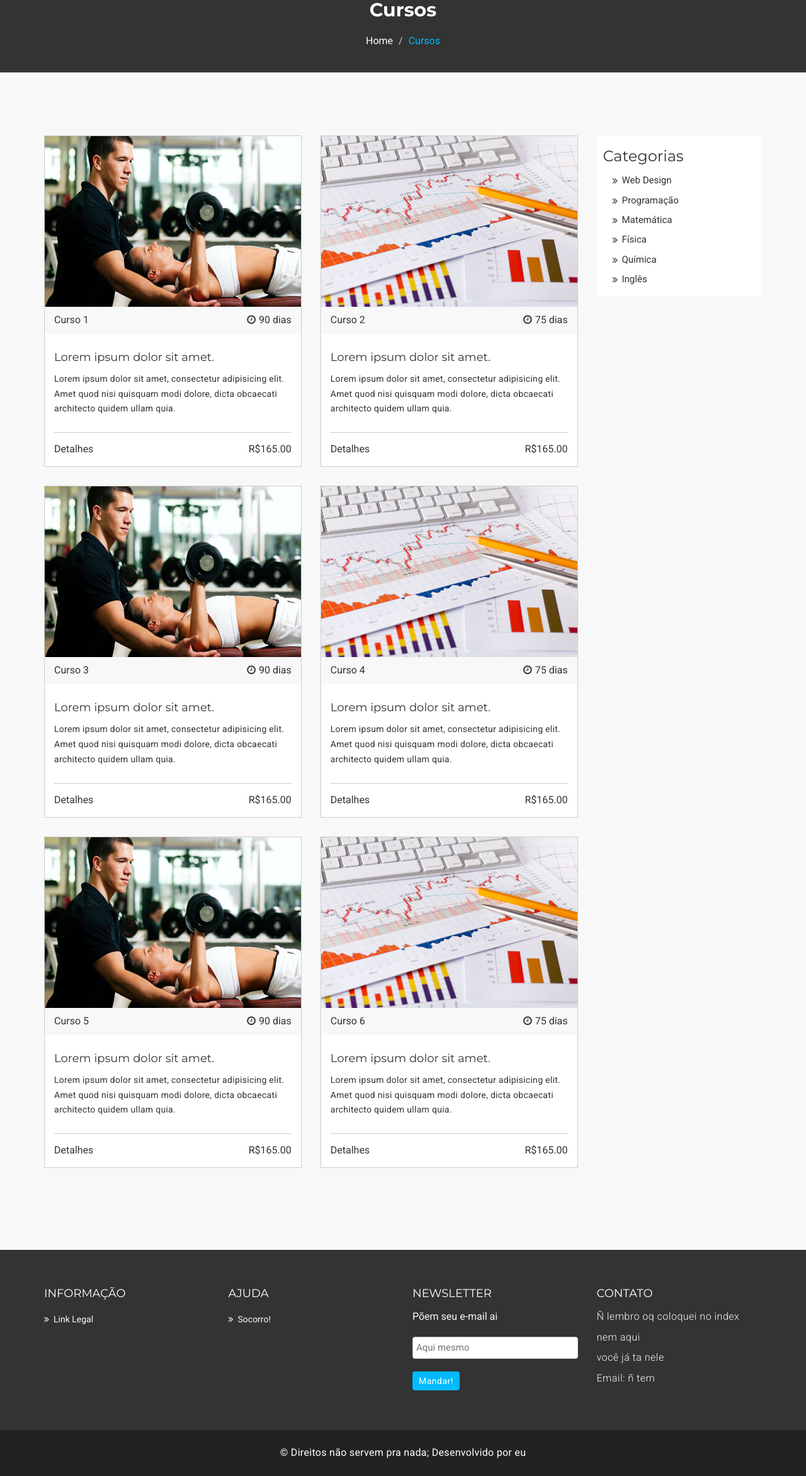
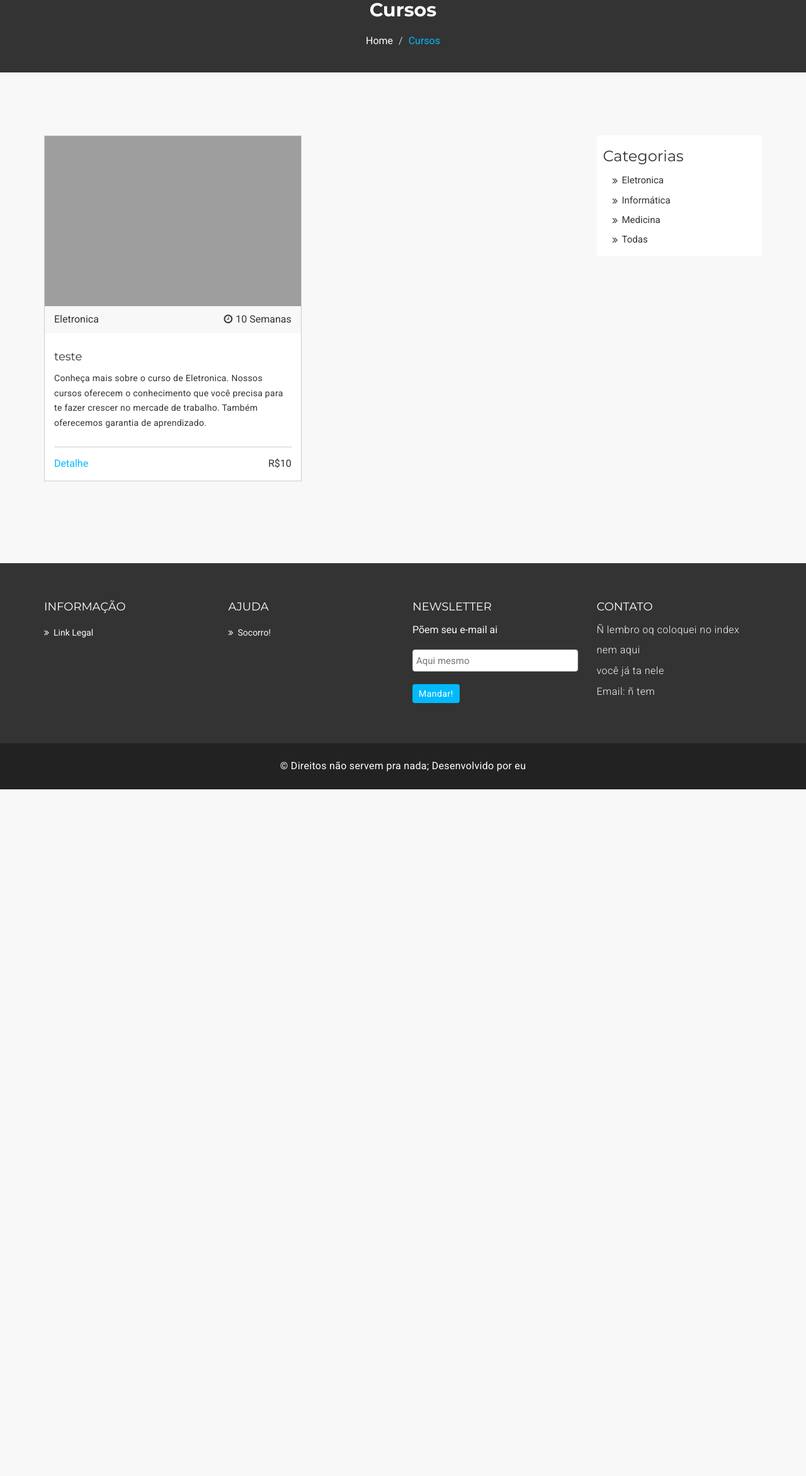
Before and after one commit to vini4842/ProjetoPHP, a PHP site: page /course.php?filtro&id=1 in a window 1280 px wide. Shown: the part 150-2493 px from the top of the page at 63% size. After the commit the page ends 1403 px from the top, so only its background shows below. Run offline with PHP 8.4, Linux system fonts and the light colour scheme; data comes from the database, SQL or seed files in the repository; grey boxes are pictures that could not be loaded.

Commit message:
Listagem de Cursos
Listagem de cursos pronta, com filtro e com listagem de categorias

```diff
--- a/course.php
+++ b/course.php
@@ -1,3 +1,6 @@
+<?php
+	include("config.php");
+?>
 <!DOCTYPE html>
 <html lang="en">
   <head>
@@ -158,25 +161,54 @@
                 <!-- conteúdo -->
                 <div class="mu-course-container">
                   <div class="row">
+					<?php
+						if(isset($_GET['filtro'])){
+							$filtro = $_GET['id'];
+						}
+						else{
+							$filtro = 0;
+						}
+						$prep_exibir=$conexao->prepare('SELECT * FROM `cursos` ORDER BY `Id` DESC');
+						$prep_exibir->execute();
+						while($row=$prep_exibir->fetch()){
+							$prep_procura=$conexao->prepare('SELECT * FROM `categorias`');
+							$prep_procura->execute();
+							while($row_2=$prep_procura->fetch()){
+								if($row['CategoriaId'] == $row_2['Id']){
+									$categoria = $row_2['Categoria'];
+									break;
+								}
+							}
+							if($filtro != 0){
+								if($row["CategoriaId"] != $filtro){
+									continue;
+								}
+							}
+
+					?>
                     <div class="col-md-6 col-sm-6">
                     <div class="mu-latest-course-single">
                       <figure class="mu-latest-course-img">
-                        <a href="#"><img src="assets/img/courses/1.jpg" alt="img"></a>
+                        <?php echo "<a href='#'><img src='img/".$row['Foto']."' width='250' height='270' alt='img' /></a>"; ?>
                         <figcaption class="mu-latest-course-imgcaption">
-                          <a href="#">Curso 1</a>
-                          <span><i class="fa fa-clock-o"></i>90 dias</span>
+                          <a href="#"><?php echo $categoria; ?></a>
+                          <span><i class="fa fa-clock-o"></i><?php echo $row['Duracao']; ?> Semanas</span>
                         </figcaption>
                       </figure>
                       <div class="mu-latest-course-single-content">
-                        <h4><a href="#">Lorem ipsum dolor sit amet.</a></h4>
-                        <p>Lorem ipsum dolor sit amet, consectetur adipisicing elit. Amet quod nisi quisquam modi dolore, dicta obcaecati architecto quidem ullam quia.</p>
+                        <h4><a href="#"><?php echo $row['Curso']; ?></a></h4>
+                        <p>Conheça mais sobre o curso de <?php echo $categoria ?>. Nossos cursos oferecem o conhecimento que você precisa para te fazer crescer no mercade de trabalho. Também oferecemos garantia de aprendizado. </p>
                         <div class="mu-latest-course-single-contbottom">
-                          <a class="mu-course-Detalhes" href="#">Detalhes</a>
-                          <span class="mu-course-price" href="#">R$165.00</span>
+                          <?php echo "<a class='mu-course-details' href='course-detail.php?detalhes&id=".$row['Id']."'>Detalhe</a>"; ?>
+                          <span class="mu-course-price" href="#">R$<?php echo $row['Preco']; ?></span>
                         </div>
                       </div>
                     </div>
-                  </div>
+					</div>
+					<?php
+						}
+					?>
+					<!--
                   <div class="col-md-6 col-sm-6">
                     <div class="mu-latest-course-single">
                       <figure class="mu-latest-course-img">
@@ -272,6 +304,7 @@
                       </div>
                     </div>
                   </div>
+					-->
                   </div>
                 </div>
                 <!-- fim conteúdo -->
@@ -282,19 +315,21 @@
                 <aside class="mu-sidebar">
                   <!-- Categorias -->
                   <div class="mu-single-sidebar">
+					<?php
+						$prep_cat=$conexao->prepare('SELECT * FROM `categorias`');
+						$prep_cat->execute();
+					?>
                     <h3>Categorias</h3>
                     <ul class="mu-sidebar-catg">
-                      <li><a href="#">Web Design</a></li>
-                      <li><a href="">Programação</a></li>
-                      <li><a href="">Matemática</a></li>
-                      <li><a href="">Física</a></li>
-                      <li><a href="">Química</a></li>
-                      <li><a href="">Inglês</a></li>
+							<?php
+								while($row=$prep_cat->fetch()){
+									echo "<li><a href='course.php?filtro&id=".$row['Id']."'>".$row['Categoria']."</a></li>";
+								}
+							?>
+							<li><a href='course.php?filtro&id=0'>Todas</a></li>
                     </ul>
                   </div>
                   <!-- Categorias -->
-
-
                 </aside>
                 <!-- / fim sidebar -->
              </div>
--- a/index.php
+++ b/index.php
@@ -440,7 +440,7 @@
                   </figure>
                   <div class="mu-latest-course-single-content">
                     <h4><a href="#"><?php echo $row['Curso']; ?></a></h4>
-                    <p>Lorem ipsum dolor sit amet, consectetur adipisicing elit. Amet quod nisi quisquam modi dolore, dicta obcaecati architecto quidem ullam quia.</p>
+                    <p>Conheça mais sobre o curso de <?php echo $categoria ?>. Nossos cursos oferecem o conhecimento que você precisa para te fazer crescer no mercade de trabalho. Também oferecemos garantia de aprendizado.</p>
                     <div class="mu-latest-course-single-contbottom">
                       <?php echo "<a class='mu-course-details' href='course-detail.php?detalhes&id=".$row['Id']."'>Detalhe</a>"; ?>
                       <span class="mu-course-price" href="#">R$<?php echo $row['Preco']; ?></span>
```
